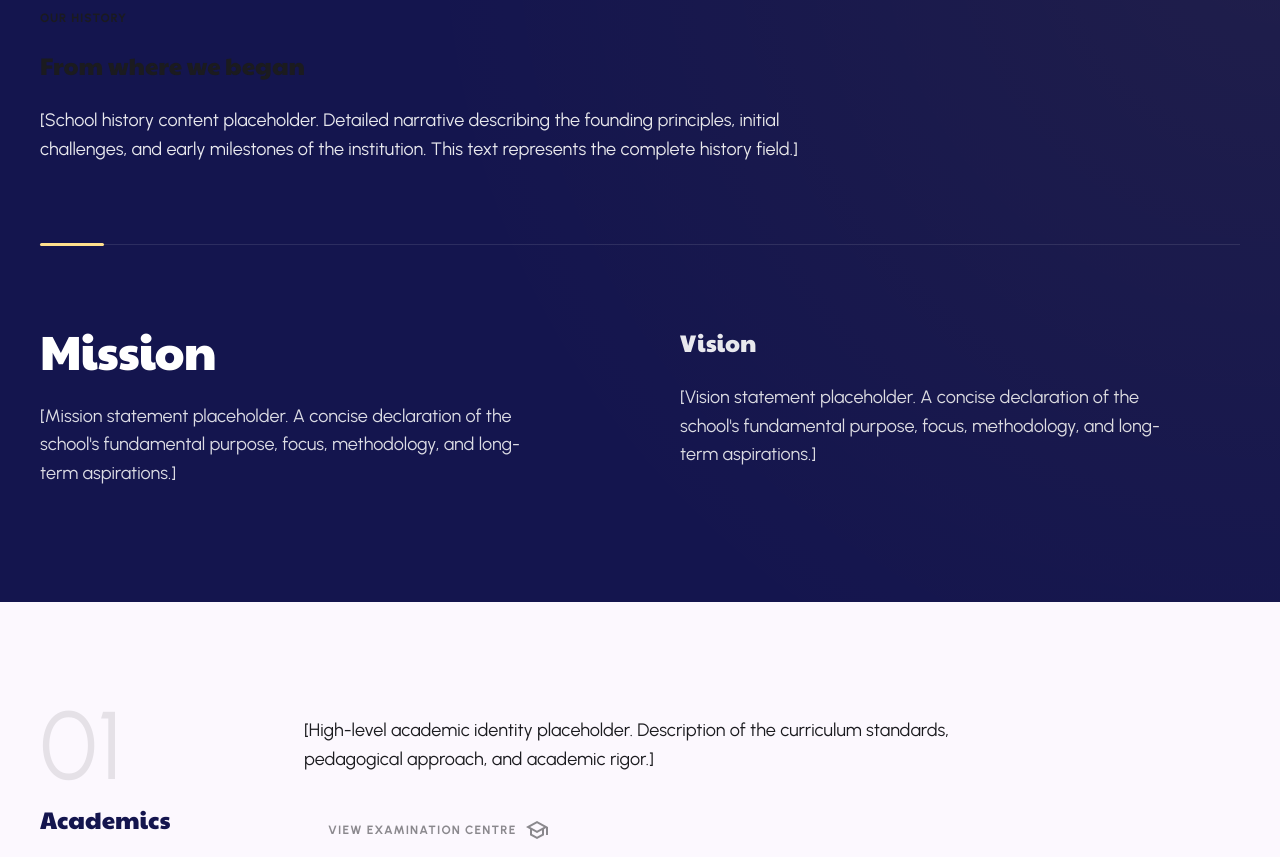
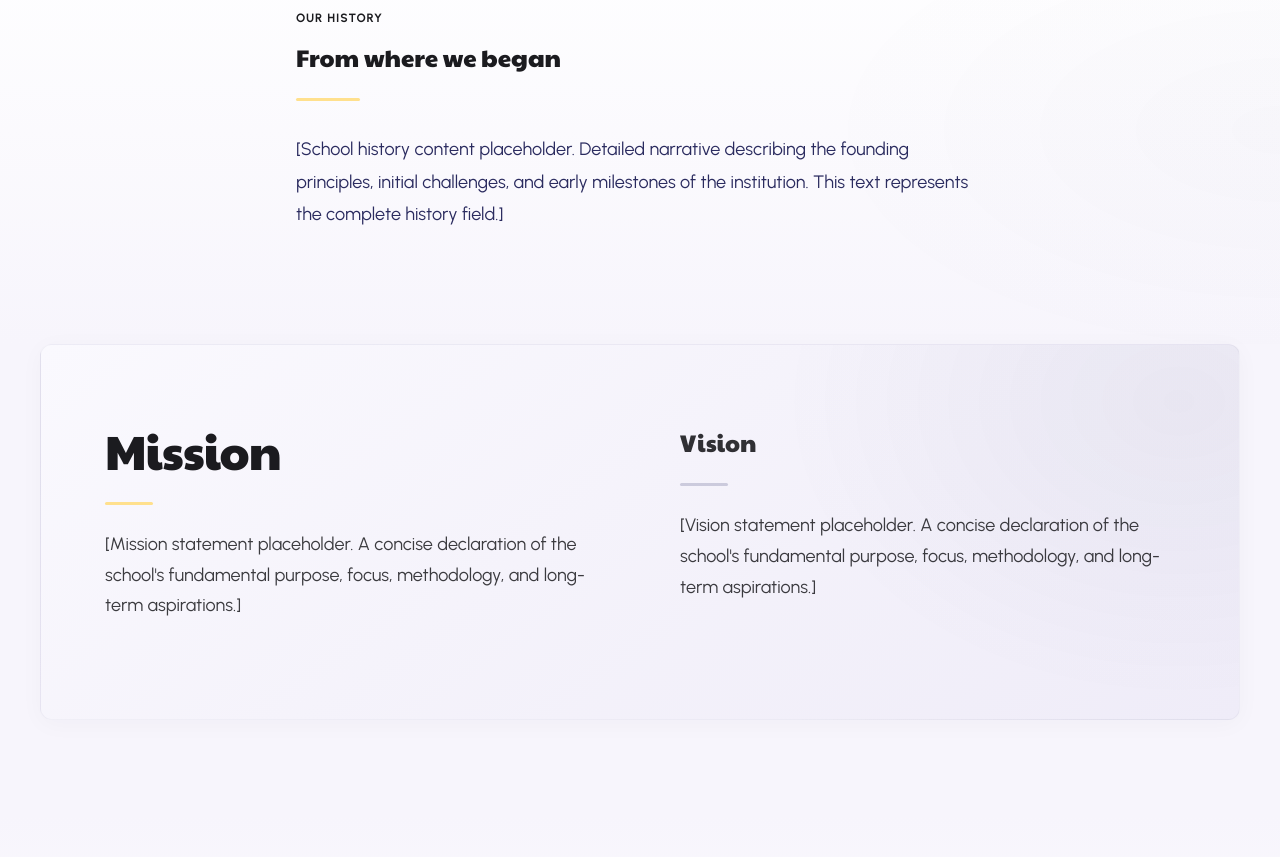
Before and after one commit to KamalAngaria/My-School, a website: page pages/public/school.html in a window 1280 px wide. Shown: the part 980-1837 px from the top of the page. Drawn offline with Linux system fonts and the light colour scheme.

Commit message:
Redesign school page V4 with soft bento gradients and light depth

```diff
--- a/pages/public/school.html
+++ b/pages/public/school.html
@@ -21,13 +21,13 @@
 
     <main class="school-main">
 
-        <!-- INTRO & ABOUT: A Unified Light Composition -->
-        <div class="school-intro-about container">
-
+        <!-- INTRO & ABOUT: Unified Light Surface with subtle depth -->
+        <div class="school-intro-about">
+            <div class="container">
                 <header class="school-hero">
                     <div class="school-hero__eyebrow font-label text-label-caps text-secondary-fixed-dim">Institution</div>
                     <h1 class="school-hero__title font-headline-md text-display-lg text-primary">School</h1>
-                <p class="school-hero__desc font-body text-body-lg text-on-surface-variant">
+                    <p class="school-hero__desc font-body text-body-lg text-primary">
                         An introduction to our institutional identity, heritage, and ongoing commitment to academic excellence and student development.
                     </p>
                     <div class="school-hero__anchor"></div>
@@ -36,12 +36,12 @@
                 <section class="school-about">
                     <div class="school-about__content">
                         <h2 class="school-about__title font-headline-sm text-display-sm text-primary">About the School</h2>
-                    <p class="school-about__text font-body text-body-lg text-on-surface-variant">
+                        <p class="school-about__text font-body text-body-lg text-primary">
                             [Institutional identity and character introduction placeholder. This section outlines the core values and defining characteristics of the school environment. It speaks to the philosophy of education and the nurturing of potential.]
                         </p>
                         <div class="school-about__actions">
-                        <a href="/pages/public/leadership.html" class="school-link">Leadership <i class="icon EP-ICON-ARROW" aria-hidden="true"></i></a>
-                        <a href="/pages/public/contact.html" class="school-link">Contact <i class="icon EP-ICON-ARROW" aria-hidden="true"></i></a>
+                            <a href="/pages/public/leadership.html" class="school-link school-link--primary">Leadership <i class="icon EP-ICON-ARROW" aria-hidden="true"></i></a>
+                            <a href="/pages/public/contact.html" class="school-link school-link--primary">Contact <i class="icon EP-ICON-ARROW" aria-hidden="true"></i></a>
                         </div>
                     </div>
                     <div class="school-about__visual">
@@ -49,52 +49,55 @@
                     </div>
                 </section>
             </div>
+        </div>
 
-        <!-- THE CORE: History + Mission + Vision inside ONE continuous deep Navy surface -->
-        <section class="school-core">
-            <div class="container school-core__container">
-
-                <!-- History -->
-                <div class="school-history">
-                    <div class="school-history__label font-label text-label-caps text-secondary-fixed">Our History</div>
+        <!-- HISTORY: Refined light editorial section -->
+        <section class="school-history">
+            <div class="container school-history__container">
+                <div class="school-history__header">
+                    <span class="school-history__label font-label text-label-caps text-secondary-fixed-dim">Our History</span>
+                    <h2 class="school-history__title font-headline-sm text-display-sm text-primary">From where we began</h2>
+                    <div class="school-history__rule"></div>
+                </div>
                 <div class="school-history__content">
-                        <h2 class="school-history__heading font-headline-sm text-display-sm text-on-primary">From where we began</h2>
-                        <p class="school-history__text font-body text-body-lg text-on-primary-variant">
+                    <p class="school-history__text font-body text-body-lg text-primary">
                         [School history content placeholder. Detailed narrative describing the founding principles, initial challenges, and early milestones of the institution. This text represents the complete history field.]
                     </p>
                 </div>
             </div>
+        </section>
 
-                <div class="school-core__divider"></div>
-
-                <!-- Mission & Vision -->
-                <div class="school-mv">
-                    <div class="school-mv__mission">
-                        <h2 class="school-mv__title font-headline-lg text-display-lg text-on-primary">Mission</h2>
-                        <p class="school-mv__text font-body text-body-lg text-on-primary-variant">
+        <!-- MISSION & VISION: Light Bento Editorial -->
+        <section class="school-mv">
+            <div class="container">
+                <div class="school-mv__bento">
+                    <div class="school-mv__pane">
+                        <h2 class="school-mv__title font-headline-lg text-display-lg text-primary">Mission</h2>
+                        <div class="school-mv__rule-yellow"></div>
+                        <p class="school-mv__text font-body text-body-lg text-primary">
                             [Mission statement placeholder. A concise declaration of the school's fundamental purpose, focus, methodology, and long-term aspirations.]
                         </p>
                     </div>
-                    <div class="school-mv__vision">
-                        <h2 class="school-mv__title--vision font-headline-sm text-display-sm text-on-primary">Vision</h2>
-                        <p class="school-mv__text font-body text-body-lg text-on-primary-variant">
+                    <div class="school-mv__pane">
+                        <h2 class="school-mv__title--vision font-headline-sm text-display-sm text-primary">Vision</h2>
+                        <div class="school-mv__rule-navy"></div>
+                        <p class="school-mv__text font-body text-body-lg text-primary">
                             [Vision statement placeholder. A concise declaration of the school's fundamental purpose, focus, methodology, and long-term aspirations.]
                         </p>
                     </div>
                 </div>
-
             </div>
         </section>
 
         <!-- ACADEMICS: Tight architectural layout -->
-        <section class="school-academics container">
-            <div class="school-academics__grid">
+        <section class="school-academics">
+            <div class="container school-academics__grid">
                 <div class="school-academics__side">
-                    <span class="school-academics__number font-headline-lg text-secondary-container">01</span>
+                    <span class="school-academics__number font-headline-lg text-secondary-fixed-dim">01</span>
                     <h2 class="school-academics__title font-headline-sm text-display-sm text-primary">Academics</h2>
                 </div>
                 <div class="school-academics__main">
-                    <p class="school-academics__text font-body text-body-lg text-on-surface-variant">
+                    <p class="school-academics__text font-body text-body-lg text-primary">
                         [High-level academic identity placeholder. Description of the curriculum standards, pedagogical approach, and academic rigor.]
                     </p>
                     <a class="btn btn--outline btn--academic-action is-disabled" title="Not available yet">
@@ -105,16 +108,16 @@
             </div>
         </section>
 
-        <!-- FACILITIES: Overlapping soft-tint composition -->
+        <!-- FACILITIES: Soft Lavender overlapping bento composition -->
         <section class="school-facilities">
             <div class="container school-facilities__container">
                 <div class="school-fac__visual">
                     <img src="/assets/images/EP-IMG-013.webp" alt="School library" class="school-fac__img" loading="lazy">
                 </div>
-                <div class="school-fac__content">
+                <div class="school-fac__bento">
                     <h2 class="school-fac__title font-headline-sm text-display-sm text-primary">Facilities</h2>
                     <div class="school-fac__rule"></div>
-                    <p class="school-fac__text font-body text-body-lg text-on-surface-variant">
+                    <p class="school-fac__text font-body text-body-lg text-primary">
                         [Introduction to school facilities placeholder. Highlighting laboratories, libraries, and sports infrastructure.]
                     </p>
                     <a href="/pages/public/gallery.html" class="school-link school-link--primary">View Gallery <i class="icon EP-ICON-ARROW" aria-hidden="true"></i></a>
@@ -122,16 +125,17 @@
             </div>
         </section>
 
-        <!-- ACTIVITIES: Dark minimal block -->
+        <!-- ACTIVITIES: Light image-led composition with subtle radial glow -->
         <section class="school-activities">
+            <div class="school-activities__bg-glow"></div>
             <div class="container school-activities__grid">
                 <div class="school-act__content">
-                    <div class="school-act__label font-label text-label-caps text-secondary-fixed">Student Life</div>
-                    <h2 class="school-act__title font-headline-sm text-display-sm text-on-primary">Activities</h2>
-                    <p class="school-act__text font-body text-body-lg text-on-primary-variant">
+                    <div class="school-act__label font-label text-label-caps text-secondary-fixed-dim">Student Life</div>
+                    <h2 class="school-act__title font-headline-sm text-display-sm text-primary">Activities</h2>
+                    <p class="school-act__text font-body text-body-lg text-primary">
                         [Introduction to school life placeholder. Extracurricular activities, clubs, and holistic development programs.]
                     </p>
-                    <a href="/pages/public/events.html" class="school-link school-link--yellow">View Events <i class="icon EP-ICON-ARROW" aria-hidden="true"></i></a>
+                    <a href="/pages/public/events.html" class="school-link school-link--primary">View Events <i class="icon EP-ICON-ARROW" aria-hidden="true"></i></a>
                 </div>
                 <div class="school-act__visual">
                     <img src="/assets/images/EP-IMG-014.webp" alt="Student event" class="school-act__img" loading="lazy">
--- a/styles/pages/school.css
+++ b/styles/pages/school.css
@@ -1,4 +1,4 @@
-/* school.css - Premium Academic Editorial Redesign */
+/* school.css - Premium Light Academic Redesign */
 
 /* Base Page Layout */
 .school-main {
@@ -35,19 +35,19 @@
     font-size: 1.25rem;
 }
 
-.school-link--yellow {
-    color: var(--color-secondary-fixed);
-}
-
 .school-link--primary {
     color: var(--color-primary);
 }
 
+
 /* ==========================================================================
-   1. INTRO & ABOUT (Light Surface)
+   1. INTRO & ABOUT (Light Gradient Surface)
    ========================================================================== */
 
 .school-intro-about {
+    background:
+        radial-gradient(ellipse 800px 400px at 0% 0%, rgba(42, 44, 100, 0.03) 0%, transparent 60%),
+        linear-gradient(180deg, #fcfbff 0%, #ffffff 100%);
     padding-top: 3rem;
     padding-bottom: 4rem;
 }
@@ -59,7 +59,7 @@
     }
 }
 
-/* Hero - Compact & Confident */
+/* Hero */
 .school-hero {
     position: relative;
     padding-left: 1.5rem;
@@ -88,7 +88,8 @@
 
 .school-hero__desc {
     max-width: 40rem;
-    color: var(--color-on-surface-variant);
+    color: var(--color-primary);
+    opacity: 0.9;
 }
 
 @media (min-width: 1024px) {
@@ -97,7 +98,7 @@
     }
 }
 
-/* About - Seamless Transition */
+/* About */
 .school-about {
     display: grid;
     grid-template-columns: 1fr;
@@ -119,6 +120,8 @@
 .school-about__text {
     margin-bottom: 2.5rem;
     max-width: 36rem;
+    color: var(--color-primary);
+    opacity: 0.9;
 }
 
 .school-about__actions {
@@ -133,124 +136,134 @@
     border-radius: var(--radius-lg);
     object-fit: cover;
     aspect-ratio: 4/3;
-    box-shadow: 0 12px 32px rgba(20, 21, 78, 0.08);
+    box-shadow: 0 12px 32px rgba(20, 21, 78, 0.04);
+    border: 1px solid rgba(20, 21, 78, 0.03);
 }
 
 /* ==========================================================================
-   2. THE CORE (History + M&V) - Deep Institutional Navy Surface
+   2. HISTORY (Soft Lavender Refined)
    ========================================================================== */
 
-.school-core {
-    background-color: var(--color-primary);
+.school-history {
+    background:
+        radial-gradient(ellipse 800px 400px at 100% 50%, rgba(42, 44, 100, 0.02) 0%, transparent 60%),
+        linear-gradient(180deg, #ffffff 0%, #f7f5fc 100%);
     padding-top: 4rem;
     padding-bottom: 4rem;
-    overflow: hidden;
-    position: relative;
 }
 
 @media (min-width: 1024px) {
-    .school-core {
+    .school-history {
         padding-top: 6rem;
         padding-bottom: 6rem;
     }
 }
 
-/* Background Depth */
-.school-core::before {
-    content: '';
-    position: absolute;
-    inset: 0;
-    background: radial-gradient(circle at 100% 0%, rgba(255, 203, 8, 0.05) 0%, transparent 60%);
-    pointer-events: none;
+.school-history__container {
+    max-width: 48rem;
+    margin: 0 auto;
 }
 
-/* History */
-.school-history {
-    margin-bottom: 4rem;
-}
-
-@media (min-width: 1024px) {
-    .school-history {
-        margin-bottom: 5rem;
-    }
+.school-history__header {
+    margin-bottom: 2rem;
 }
 
 .school-history__label {
-    margin-bottom: 1.5rem;
+    display: block;
+    margin-bottom: 1rem;
     letter-spacing: 0.08em;
 }
 
-.school-history__heading {
+.school-history__title {
     margin-bottom: 1.5rem;
-    max-width: 40rem;
 }
 
-.school-history__text {
-    max-width: 48rem;
-    color: rgba(255, 255, 255, 0.9);
-}
-
-/* Divider */
-.school-core__divider {
-    height: 1px;
-    background-color: rgba(255, 255, 255, 0.1);
-    margin-bottom: 4rem;
-    position: relative;
-}
-
-.school-core__divider::after {
-    content: '';
-    position: absolute;
-    left: 0;
-    top: -1px;
+.school-history__rule {
+    width: 4rem;
     height: 3px;
-    width: 4rem;
     background-color: var(--color-secondary-fixed);
     border-radius: 2px;
 }
 
+.school-history__text {
+    color: var(--color-primary);
+    opacity: 0.9;
+    line-height: 1.8;
+}
+
+/* ==========================================================================
+   3. MISSION & VISION (Light Bento Editorial)
+   ========================================================================== */
+
+.school-mv {
+    background-color: #f7f5fc; /* Seamless continuation from history bottom */
+    padding-bottom: 4rem;
+}
+
 @media (min-width: 1024px) {
-    .school-core__divider {
-        margin-bottom: 5rem;
+    .school-mv {
+        padding-bottom: 6rem;
     }
 }
 
-/* Mission & Vision */
-.school-mv {
+.school-mv__bento {
+    background:
+        radial-gradient(ellipse 400px 300px at 95% 15%, rgba(42, 44, 100, 0.05) 0%, transparent 100%),
+        linear-gradient(145deg, #faf9fe 0%, #f5f3fb 45%, #efecf8 100%);
+    border: 1px solid rgba(20, 21, 78, 0.04);
+    box-shadow: 0 4px 24px rgba(20, 21, 78, 0.03);
+    border-radius: var(--radius-xl);
+    padding: 3rem 2rem;
     display: grid;
     grid-template-columns: 1fr;
     gap: 3rem;
 }
 
 @media (min-width: 1024px) {
-    .school-mv {
+    .school-mv__bento {
+        padding: 5rem 4rem;
         grid-template-columns: 1fr 1fr;
         gap: 5rem;
     }
 }
 
-.school-mv__mission .school-mv__title {
+.school-mv__title {
     margin-bottom: 1.5rem;
-    color: var(--color-on-primary);
 }
 
-.school-mv__vision .school-mv__title--vision {
+.school-mv__title--vision {
     margin-bottom: 1.5rem;
-    color: var(--color-on-primary);
     opacity: 0.9;
 }
 
+.school-mv__rule-yellow {
+    width: 3rem;
+    height: 3px;
+    background-color: var(--color-secondary-fixed);
+    border-radius: 2px;
+    margin-bottom: 1.5rem;
+}
+
+.school-mv__rule-navy {
+    width: 3rem;
+    height: 3px;
+    background-color: rgba(42, 44, 100, 0.2);
+    border-radius: 2px;
+    margin-bottom: 1.5rem;
+}
+
 .school-mv__text {
-    color: rgba(255, 255, 255, 0.85);
-    max-width: 32rem;
+    opacity: 0.85;
+    line-height: 1.7;
 }
 
 
 /* ==========================================================================
-   3. ACADEMICS - Tight Architectural Layout (Light Surface)
+   4. ACADEMICS (Tight Architectural Layout, Light Background)
    ========================================================================== */
 
 .school-academics {
+    background: linear-gradient(180deg, #f7f5fc 0%, #ffffff 100%);
     padding-top: 4rem;
     padding-bottom: 4rem;
 }
@@ -270,14 +283,10 @@
 
 @media (min-width: 1024px) {
     .school-academics__grid {
-        grid-template-columns: 200px 1fr;
+        grid-template-columns: 160px 1fr;
         gap: 4rem;
         align-items: start;
     }
-}
-
-.school-academics__side {
-    position: relative;
 }
 
 .school-academics__number {
@@ -285,13 +294,13 @@
     font-size: 4rem;
     line-height: 1;
     font-family: var(--font-headline);
-    color: var(--color-surface-container-highest);
+    color: rgba(42, 44, 100, 0.1);
     margin-bottom: 1rem;
 }
 
 @media (min-width: 1024px) {
     .school-academics__number {
-        font-size: 6rem;
+        font-size: 5rem;
         margin-bottom: 0.5rem;
     }
 }
@@ -306,15 +315,16 @@
 
 .school-academics__text {
     margin-bottom: 2rem;
+    opacity: 0.9;
 }
 
 
 /* ==========================================================================
-   4. FACILITIES - Overlapping Composition (Soft Accent Background)
+   5. FACILITIES (Overlapping Light Bento)
    ========================================================================== */
 
 .school-facilities {
-    background-color: var(--color-surface-container-lowest);
+    background-color: #ffffff;
     padding-top: 4rem;
     padding-bottom: 4rem;
 }
@@ -350,20 +360,23 @@
     object-fit: cover;
     aspect-ratio: 16/9;
     border-radius: var(--radius-lg);
-    box-shadow: 0 16px 40px rgba(20, 21, 78, 0.08);
+    box-shadow: 0 16px 40px rgba(20, 21, 78, 0.05);
 }
 
-.school-fac__content {
-    background-color: var(--color-surface);
+.school-fac__bento {
+    background:
+        radial-gradient(ellipse 300px 200px at 5% 15%, rgba(42, 44, 100, 0.04) 0%, transparent 100%),
+        linear-gradient(145deg, #faf9fe 0%, #f5f3fb 45%, #efecf8 100%);
+    border: 1px solid rgba(20, 21, 78, 0.04);
+    box-shadow: 0 4px 24px rgba(20, 21, 78, 0.03);
+    border-radius: var(--radius-lg);
     padding: 2.5rem;
-    border-radius: var(--radius-lg);
-    box-shadow: 0 12px 32px rgba(20, 21, 78, 0.05);
 }
 
 @media (min-width: 1024px) {
-    .school-fac__content {
+    .school-fac__bento {
         padding: 4rem 3rem;
-        margin-left: -5rem; /* The Overlap */
+        margin-left: -4rem; /* The Overlap */
         position: relative;
         z-index: 2;
     }
@@ -383,18 +396,20 @@
 
 .school-fac__text {
     margin-bottom: 2rem;
+    opacity: 0.9;
 }
 
 
 /* ==========================================================================
-   5. ACTIVITIES - Minimal Dark Block
+   6. ACTIVITIES (Light Composition + Glow)
    ========================================================================== */
 
 .school-activities {
-    background-color: var(--color-primary);
+    background-color: #ffffff;
     padding-top: 4rem;
     padding-bottom: 4rem;
-    color: var(--color-on-primary);
+    position: relative;
+    overflow: hidden;
 }
 
 @media (min-width: 1024px) {
@@ -404,7 +419,21 @@
     }
 }
 
+.school-activities__bg-glow {
+    position: absolute;
+    right: 0;
+    top: 50%;
+    transform: translateY(-50%);
+    width: 60%;
+    height: 100%;
+    background: radial-gradient(circle at 100% 50%, rgba(42, 44, 100, 0.03) 0%, transparent 70%);
+    pointer-events: none;
+    z-index: 1;
+}
+
 .school-activities__grid {
+    position: relative;
+    z-index: 2;
     display: grid;
     grid-template-columns: 1fr;
     gap: 3rem;
@@ -429,7 +458,7 @@
 
 .school-act__text {
     margin-bottom: 2rem;
-    color: rgba(255, 255, 255, 0.85);
+    opacity: 0.9;
     max-width: 32rem;
 }
 
@@ -439,5 +468,6 @@
     object-fit: cover;
     aspect-ratio: 16/9;
     border-radius: var(--radius-lg);
-    box-shadow: 0 16px 40px rgba(0, 0, 0, 0.2);
+    box-shadow: 0 16px 40px rgba(20, 21, 78, 0.04);
+    border: 1px solid rgba(20, 21, 78, 0.02);
 }
```
Lines whose indentation alone changed are shown as unchanged.
